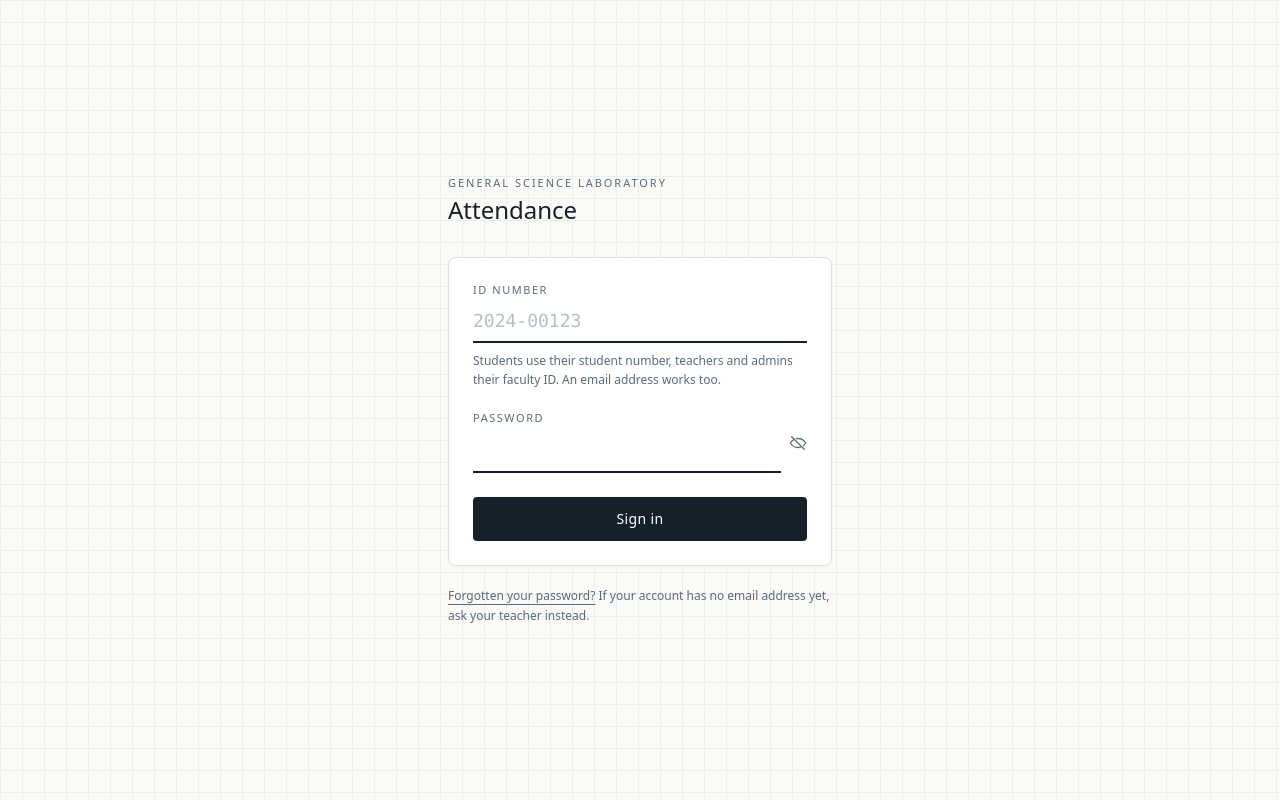
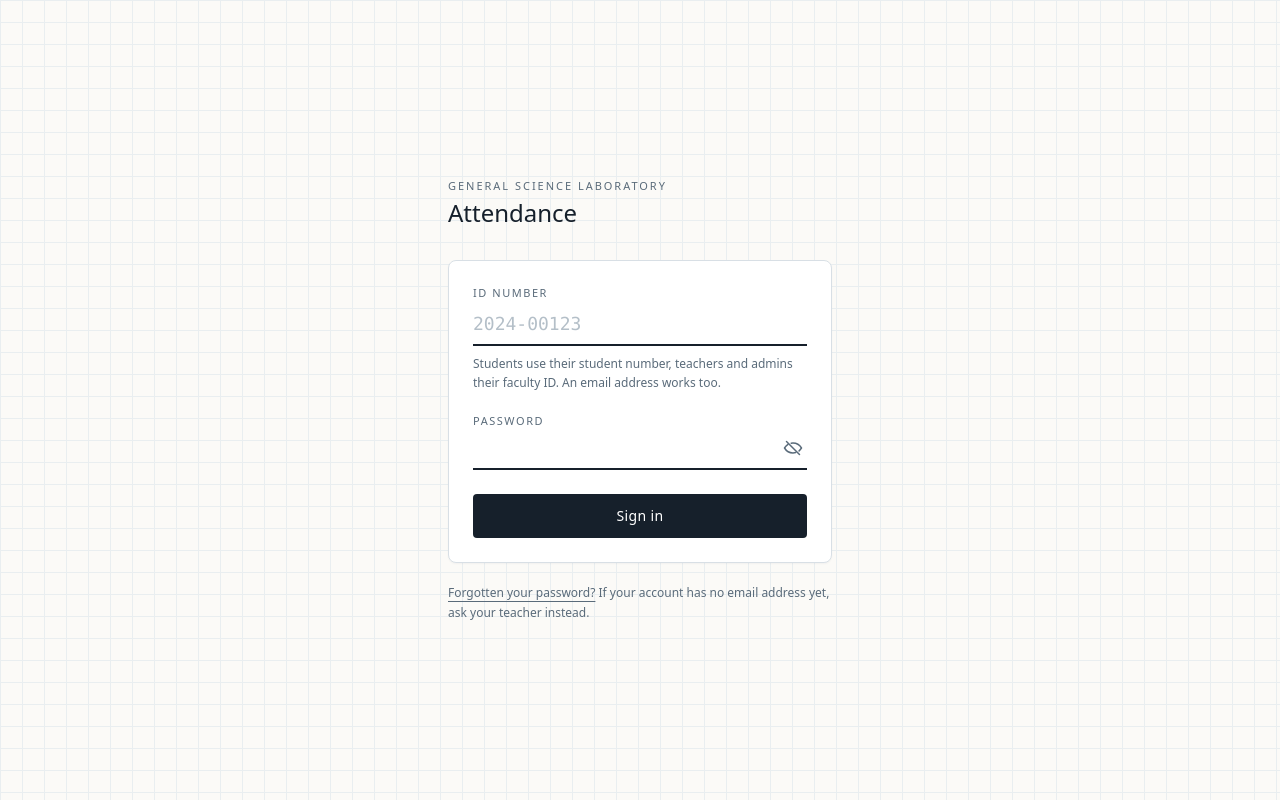
Before and after one commit to Jaylordsss/lab-attendance, a Next.js app: page /login in a window 1280 px wide. Both pictures are taken after a click on the button "Show password". Built offline with nearby package versions, Linux system fonts and the light colour scheme.

Commit message:
align eye toggle with field underline

```diff
--- a/components/password-input.tsx
+++ b/components/password-input.tsx
@@ -6,10 +6,14 @@ import { fieldClass, labelClass } from "@/components/admin-ui";
 /**
  * A password field with a show/hide toggle.
  *
- * People mistype passwords constantly on phone keyboards, and a masked field
- * gives them no way to find out until the form rejects them. Being able to
- * look is worth more than hiding characters from a room that is usually
- * empty.
+ * The button sits inside the field, over the input, rather than beside it.
+ * Placing it alongside shortens the underline and leaves the password field
+ * visibly narrower than every other field on the form — a misalignment people
+ * read as a mistake even when they cannot say why.
+ *
+ * People also mistype constantly on phone keyboards, and a masked field gives
+ * them no way to find out until the form rejects them. Being able to look is
+ * worth more than hiding characters from a room that is usually empty.
  */
 export default function PasswordInput({
   id,
@@ -20,6 +24,7 @@ export default function PasswordInput({
   minLength,
   autoComplete = "current-password",
   autoFocus,
+  className,
 }: {
   id: string;
   name?: string;
@@ -29,6 +34,7 @@ export default function PasswordInput({
   minLength?: number;
   autoComplete?: string;
   autoFocus?: boolean;
+  className?: string;
 }) {
   const [visible, setVisible] = useState(false);
 
@@ -37,7 +43,8 @@ export default function PasswordInput({
       <label htmlFor={id} className={labelClass}>
         {label}
       </label>
-      <div className="flex items-baseline gap-2">
+
+      <div className="relative">
         <input
           id={id}
           name={name ?? id}
@@ -46,18 +53,21 @@ export default function PasswordInput({
           minLength={minLength}
           autoComplete={autoComplete}
           autoFocus={autoFocus}
-          className={`${fieldClass} ${visible ? "font-mono" : ""}`}
+          // Right padding keeps typed characters clear of the button.
+          className={`${fieldClass} pr-10 ${visible ? "font-mono" : ""} ${className ?? ""}`}
         />
+
         <button
           type="button"
           onClick={() => setVisible((v) => !v)}
           aria-label={visible ? "Hide password" : "Show password"}
           aria-pressed={visible}
-          className="shrink-0 text-[#5A6B7A] hover:text-[#0B6E5F] transition-colors pb-1.5"
+          className="absolute right-0 bottom-2 p-1 text-[#5A6B7A] hover:text-[#0B6E5F] transition-colors"
         >
           {visible ? <EyeOff /> : <Eye />}
         </button>
       </div>
+
       {hint && <p className="mt-2 text-xs text-[#5A6B7A]">{hint}</p>}
     </div>
   );
@@ -65,30 +75,35 @@ export default function PasswordInput({
 
 function Eye() {
   return (
-    <svg width="18" height="18" viewBox="0 0 20 20" fill="none" aria-hidden>
+    <svg width="20" height="20" viewBox="0 0 20 20" fill="none" aria-hidden>
       <path
         d="M1.5 10S4.5 4.5 10 4.5 18.5 10 18.5 10 15.5 15.5 10 15.5 1.5 10 1.5 10Z"
         stroke="currentColor"
-        strokeWidth="1.4"
+        strokeWidth="1.5"
         strokeLinecap="round"
         strokeLinejoin="round"
       />
-      <circle cx="10" cy="10" r="2.5" stroke="currentColor" strokeWidth="1.4" />
+      <circle cx="10" cy="10" r="2.6" stroke="currentColor" strokeWidth="1.5" />
     </svg>
   );
 }
 
 function EyeOff() {
   return (
-    <svg width="18" height="18" viewBox="0 0 20 20" fill="none" aria-hidden>
+    <svg width="20" height="20" viewBox="0 0 20 20" fill="none" aria-hidden>
       <path
         d="M8.2 5.2A7.6 7.6 0 0 1 10 5c5.5 0 8.5 5 8.5 5a15 15 0 0 1-2.4 2.9M5 6.3A14.6 14.6 0 0 0 1.5 10S4.5 15 10 15c1 0 1.9-.16 2.7-.43"
         stroke="currentColor"
-        strokeWidth="1.4"
+        strokeWidth="1.5"
         strokeLinecap="round"
         strokeLinejoin="round"
       />
-      <path d="M3 3l14 14" stroke="currentColor" strokeWidth="1.4" strokeLinecap="round" />
+      <path
+        d="M3.5 3.5l13 13"
+        stroke="currentColor"
+        strokeWidth="1.5"
+        strokeLinecap="round"
+      />
     </svg>
   );
 }
```
